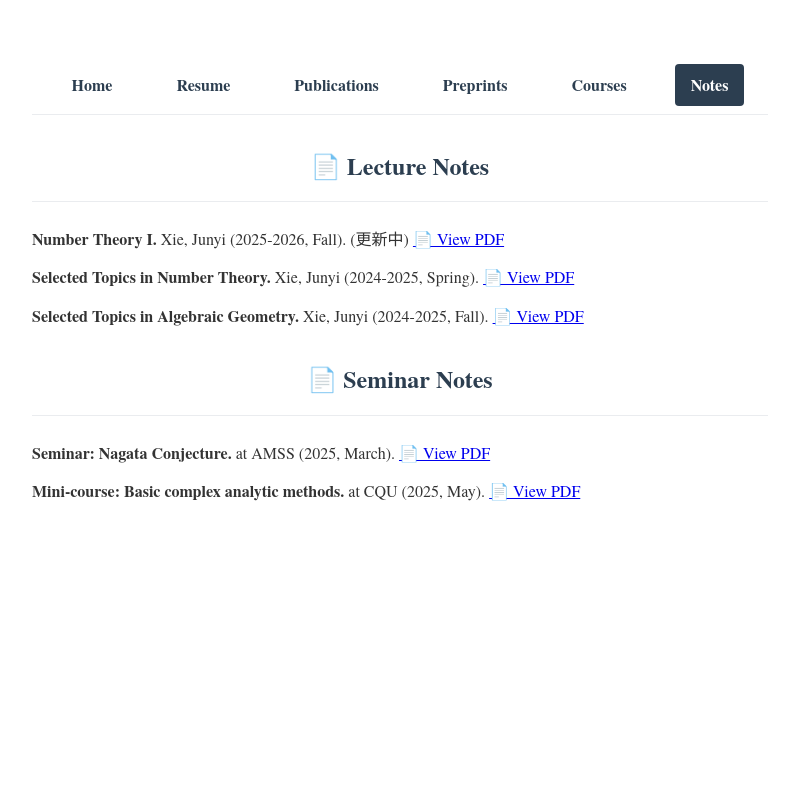
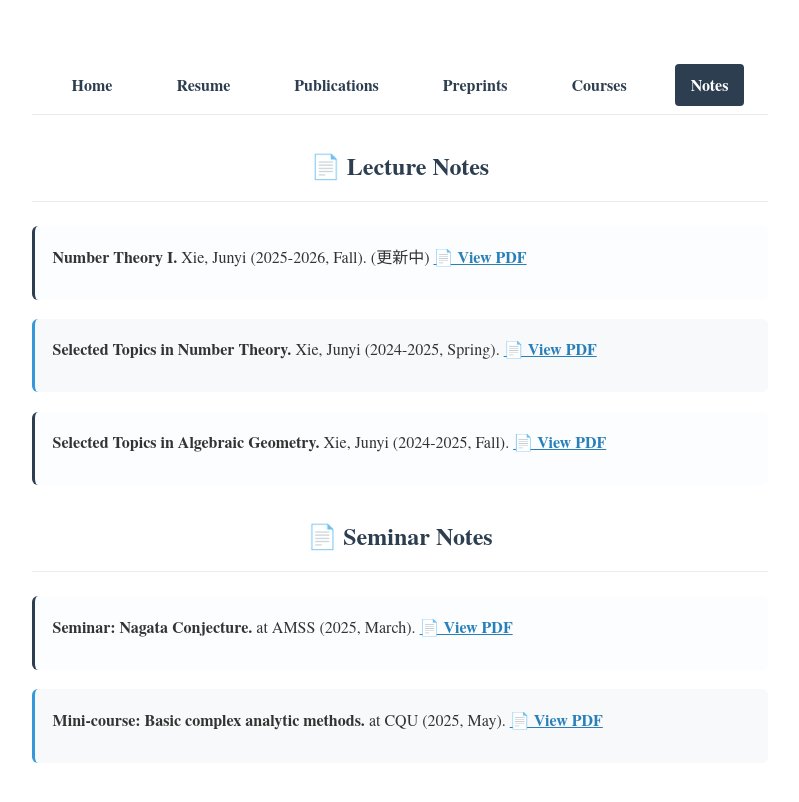
Before and after one commit to Naihuang-Bao/Naihuang-Bao.github.io, a Jekyll site: the page built from notes.md, in a window 1280 px wide. Shown: the top 802 px of the page, without its empty margins (240-1039 px from the left). Built offline with Jekyll 4.4.1, drawn with Linux system fonts in a browser that asks for light colours; comment, search, counter and statistics services are not loaded.

Commit message:
all use publication format

```diff
--- a/notes.md
+++ b/notes.md
@@ -4,38 +4,38 @@ title: "Notes"
 permalink: /notes/
 ---
 
-<section class="notes">
+<section class="publications">
   <h1>📄 Lecture Notes</h1>
 
-  <div class="lecnote">
+  <div class="publication">
     <p><strong>Number Theory I.</strong> Xie, Junyi (2025-2026, Fall). (更新中)
       <a href="/assets/lecnotes/Note_on_NTI.pdf" target="_blank" class="paper-link">📄 View PDF</a>
     </p>
   </div>
 
-  <div class="lecnote">
+  <div class="publication">
     <p><strong>Selected Topics in Number Theory.</strong> Xie, Junyi (2024-2025, Spring).
       <a href="/assets/lecnotes/Sel_Top_in_NT.pdf" target="_blank" class="paper-link">📄 View PDF</a>
     </p>
   </div>
 
-  <div class="lecnote">
+  <div class="publication">
     <p><strong>Selected Topics in Algebraic Geometry.</strong> Xie, Junyi (2024-2025, Fall).
       <a href="/assets/lecnotes/Sel_Top_in_AG.pdf" target="_blank" class="paper-link">📄 View PDF</a>
     </p>
   </div>
 </section>
 
-<section class="notes">
+<section class="publications">
   <h1>📄 Seminar Notes</h1>
 
-  <div class="lecnote">
+  <div class="publication">
     <p><strong>Seminar: Nagata Conjecture.</strong> at AMSS (2025, March).
       <a href="/assets/seminar/Nagata.pdf" target="_blank" class="paper-link">📄 View PDF</a>
     </p>
   </div>
 
-  <div class="lecnote">
+  <div class="publication">
     <p><strong>Mini-course: Basic complex analytic methods.</strong> at CQU (2025, May).
       <a href="/assets/seminar/bcam.pdf" target="_blank" class="paper-link">📄 View PDF</a>
     </p>
```
Also changed, not shown: courses.md (+2 -2 lines), preprints.md (+1 -1 lines), resume.md (+1 -1 lines).
